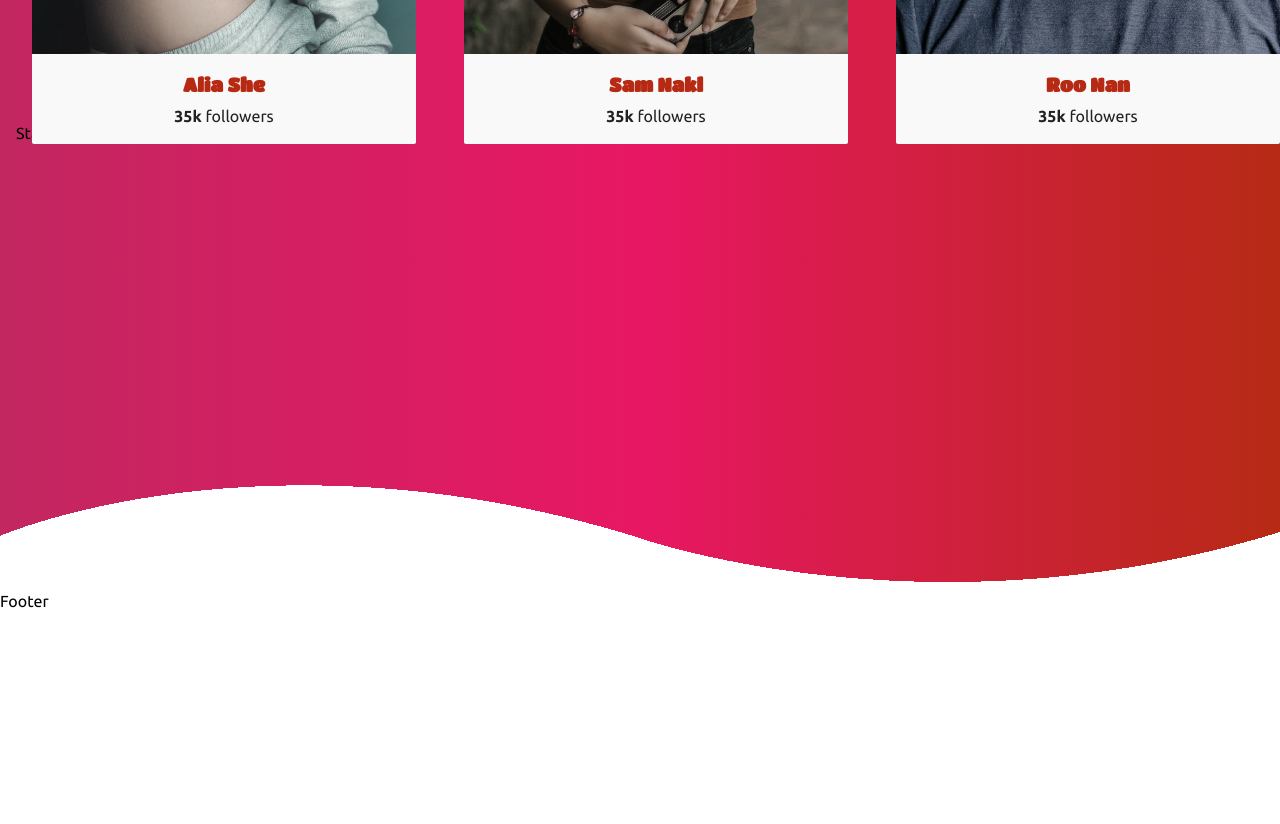
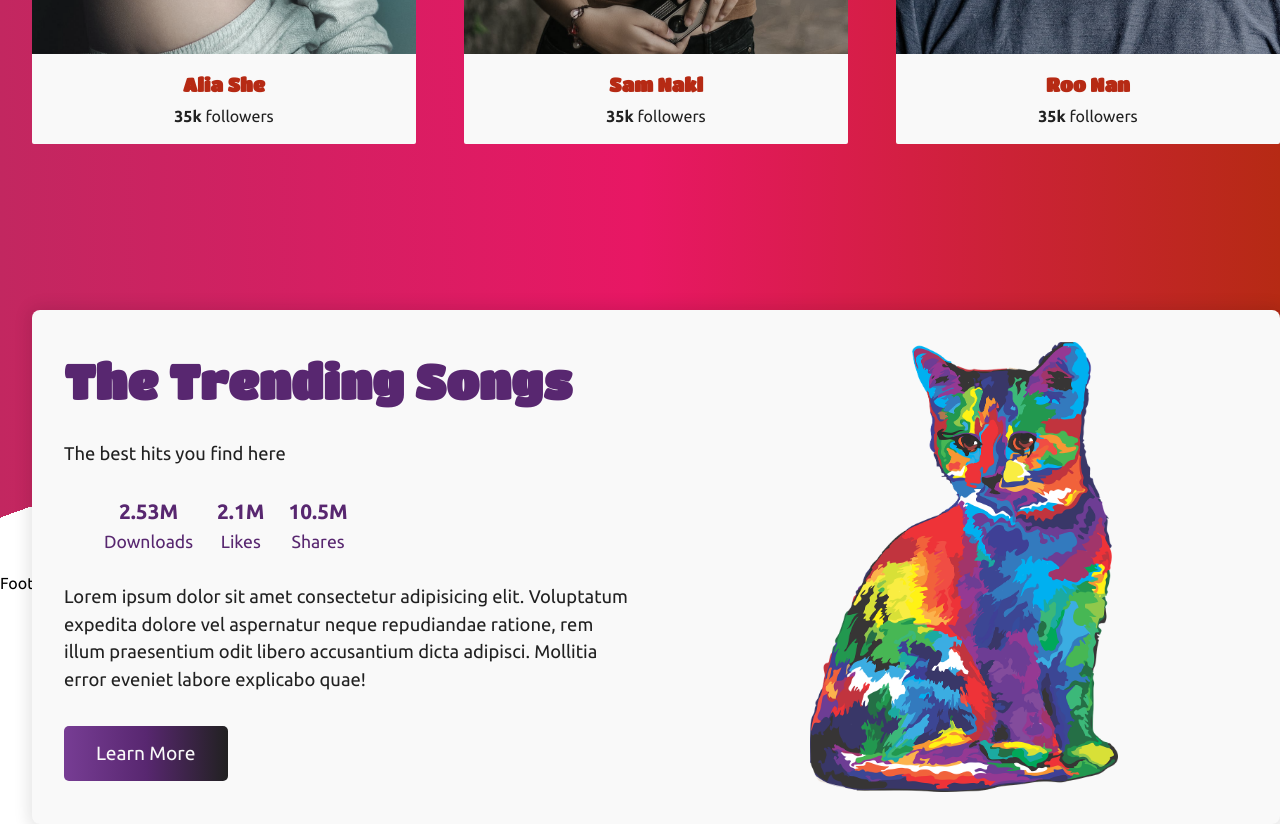
Before and after one commit to adrjmiranda/best-music, a React (Vite) app: page / in a window 1280 px wide. Shown: the part 1520-2344 px from the top of the page. Before the commit the page ends 2274 px from the top, so only its background shows below. Built offline with nearby package versions, Linux system fonts and the light colour scheme.

Commit message:
chore: added statistics area

```diff
--- a/src/components/statistics/index.tsx
+++ b/src/components/statistics/index.tsx
@@ -3,8 +3,48 @@ import { FunctionComponent, ReactNode } from 'react';
 // Style
 import style from './style.module.scss';
 
+// Images
+import CatImg from '../../assets/img/cat-bg.png';
+
+import Button from '../button';
+
 const Statistics: FunctionComponent = (): ReactNode => {
-	return <div>Statistics</div>;
+	return (
+		<div className={style.statistics}>
+			<div className='wrapper'>
+				<div className={style.content}>
+					<div className={style.info}>
+						<h3>The trending songs</h3>
+						<p>The best hits you find here</p>
+						<ul>
+							<li>
+								<span>2.53M</span>
+								<span>Downloads</span>
+							</li>
+							<li>
+								<span>2.1M</span>
+								<span>Likes</span>
+							</li>
+							<li>
+								<span>10.5M</span>
+								<span>Shares</span>
+							</li>
+						</ul>
+						<p>
+							Lorem ipsum dolor sit amet consectetur adipisicing elit.
+							Voluptatum expedita dolore vel aspernatur neque repudiandae
+							ratione, rem illum praesentium odit libero accusantium dicta
+							adipisci. Mollitia error eveniet labore explicabo quae!
+						</p>
+						<Button type='button' btnText='Learn more' />
+					</div>
+					<div className={style.img}>
+						<img src={CatImg} alt='Cat Image' />
+					</div>
+				</div>
+			</div>
+		</div>
+	);
 };
 
 export default Statistics;
--- a/src/components/statistics/style.module.scss
+++ b/src/components/statistics/style.module.scss
@@ -1 +1,74 @@
 @import '../../sass/base.scss';
+
+.statistics {
+	position: absolute;
+	z-index: 1;
+	bottom: -250px;
+
+	.content {
+		background-color: $snow_white;
+		display: flex;
+		padding: 2rem;
+		gap: 3rem;
+		align-items: center;
+		border-radius: $br_large;
+		box-shadow: 1px 1px 15px 5px rgba(0, 0, 0, 0.1);
+
+		.info {
+			flex: 50%;
+			height: 100%;
+			display: flex;
+			flex-direction: column;
+			gap: 2rem;
+
+			h3 {
+				font-size: 3rem;
+				font-family: $titan_one;
+				color: $deep_purple;
+				text-transform: capitalize;
+			}
+
+			p {
+				font-size: 1.15rem;
+				font-weight: $fw_normal;
+				line-height: 1.5;
+				color: $midnight_black;
+				// text-align: justify;
+			}
+
+			ul {
+				display: flex;
+				gap: 1.5rem;
+
+				li {
+					color: $deep_purple;
+					display: flex;
+					flex-direction: column;
+					text-align: center;
+					gap: 0.5rem;
+
+					span {
+						&:nth-child(1) {
+							font-weight: $fw_large;
+							font-size: 1.3rem;
+						}
+
+						&:nth-child(2) {
+							font-size: 1.1rem;
+						}
+					}
+				}
+			}
+		}
+
+		.img {
+			flex: 50%;
+			display: flex;
+			justify-content: center;
+
+			img {
+				height: 450px;
+			}
+		}
+	}
+}
```
